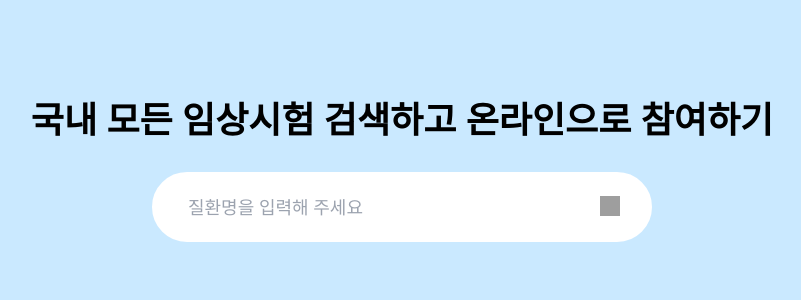
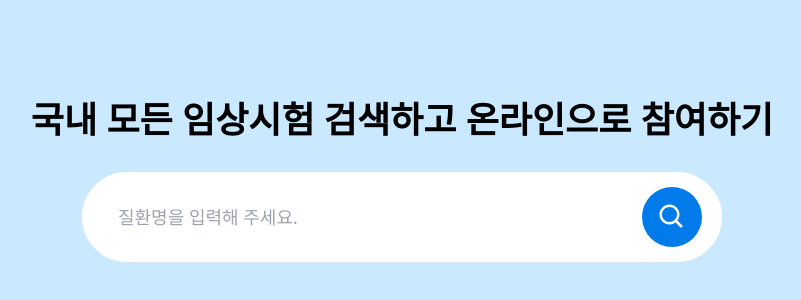
Before and after one commit to kjungit/pre-onboarding-11th-searchBar, a React (Vite) app: page / in a window 1280 px wide. Shown: the part 100-400 px from the top of the page, without its empty margins (238-1039 px from the left). Built offline with nearby package versions, Linux system fonts and the light colour scheme; grey boxes are pictures that could not be loaded.

Commit message:
Feat: 키보드 이동 로직 추가

```diff
--- a/src/App.tsx
+++ b/src/App.tsx
@@ -3,6 +3,8 @@ import { isConsonant, isVowel } from "./utils/wordCheck";
 import { searchReducer } from "./reducers/searchReducer";
 import { CacheApiServer } from "./utils/cacheStorage";
 import SearchItem from "./components/searchItem";
+import { BiSearch } from "react-icons/bi";
+import { AiFillCloseCircle } from "react-icons/ai";
 
 function App() {
   const [isFocused, setIsFocused] = useState(false);
@@ -72,33 +74,73 @@ function App() {
     }
   };
 
+  const deleteInput = () => {
+    setSearchInput("");
+  };
+
+  const [curLength, setCurLength] = useState<number>(-1);
+  const lastArr = searchInput.length === 0 ? [] : state.data?.slice(0, 7);
+
+  const arrLength = lastArr?.length && lastArr.length;
+  const changeSearch = (e: React.KeyboardEvent<HTMLInputElement>) => {
+    if (arrLength === undefined || lastArr === undefined) return;
+    if ((e.key === "ArrowDown" || e.key === "Tab") && searchInput.length) {
+      e.preventDefault();
+      console.log();
+      arrLength > 0 && arrLength < 7
+        ? setCurLength((prev) => (prev + 1) % arrLength)
+        : setCurLength((prev) => (prev + 1) % 7);
+    }
+    if (e.key === "ArrowUp") {
+      arrLength > 0 && arrLength < 7
+        ? setCurLength((prev) => (prev - 1 + arrLength) % arrLength)
+        : setCurLength((prev) => (prev - 1 + 7) % 7);
+    }
+
+    if (e.key === "Enter") {
+      const selectedItem = lastArr[curLength];
+      setSearchInput(selectedItem.sickNm);
+    }
+  };
+
   if (state.error) return <>문제가 발생하였습니다.</>;
-  const lastArr = searchInput.length === 0 ? [] : state.data?.slice(0, 7);
   return (
     <main onClick={handleBlur}>
-      <section className="flex flex-col items-center pt-[200px] w-full h-[100vh] p-10 bg-[#CAE9FF]">
+      <section className="flex flex-col items-center pt-[200px] w-full h-[100vh] p-10 bg-[#CAE9FF] ">
         <h3 className="text-4xl font-bold text-black">
           국내 모든 임상시험 검색하고 온라인으로 참여하기
         </h3>
-        <div className="relative mt-8 " ref={containerRef}>
+        <div
+          className={`${
+            isFocused && "border-blue-600 border-4"
+          } mt-8 border-white border-4 px-4 bg-white justify-between rounded-full relative flex items-center w-[640px] h-[90px]`}
+          ref={containerRef}
+        >
           <input
             tabIndex={1}
             type="text"
-            placeholder="질환명을 입력해 주세요"
             onChange={onChangehandler}
             onFocus={handleFocus}
             ref={searchInputRef}
-            className={` ${
-              isFocused ? " border-blue-600" : "border-white"
-            } focus:outline-none border-4 py-4 pl-8 rounded-full items-center w-[500px] h-[70px] bg-white text-lg`}
-          />
-          <img
-            src="/searchIcon.svg"
-            alt="Search Icon"
-            className="w-[20px] h-[20px] absolute top-6 right-8"
+            value={searchInput}
+            onKeyDown={changeSearch}
+            placeholder="질환명을 입력해 주세요."
+            className={`rounded-full pl-4 outline-none w-[500px] border-white text-lg`}
           />
           {isFocused && (
-            <div className="absolute w-[500px] shadow-lg  py-8 rounded-3xl mt-6 h-[500px] bg-white left-1/2 transform -translate-x-1/2">
+            <AiFillCloseCircle
+              onClick={deleteInput}
+              className="text-3xl text-gray-400 cursor-pointer"
+            />
+          )}
+          <button
+            type="button"
+            className="rounded-full  ml-4 w-[60px] h-[60px] bg-[#007BE9]  flex items-center justify-center"
+          >
+            <BiSearch className="w-[30px] h-[30px]  text-white" />
+          </button>
+          {isFocused && (
+            <div className="absolute w-[640px] top-20  shadow-lg  py-8 rounded-3xl mt-6 h-[500px] bg-white left-1/2 transform -translate-x-1/2">
               <div className="flex items-center pl-8 text-xl font-bold">
                 <div>
                   <img
@@ -110,12 +152,18 @@ function App() {
                 <span className="pl-2">{searchInput}</span>
               </div>
               <p className="px-8 py-4 text-gray-500">
-                {state.loading ? "검색중..." : "추천 검색어"}{" "}
+                {state.loading ? "검색중..." : "추천 검색어"}
               </p>
               <ul>
                 {lastArr?.length !== 0 ? (
                   lastArr?.map((item, index) => (
-                    <SearchItem i={index + 2} key={item.sickCd} item={item} />
+                    <SearchItem
+                      key={item.sickCd}
+                      item={item}
+                      searchInput={searchInput}
+                      index={index}
+                      curLength={curLength}
+                    />
                   ))
                 ) : (
                   <div className="px-8 text-lg">
```
